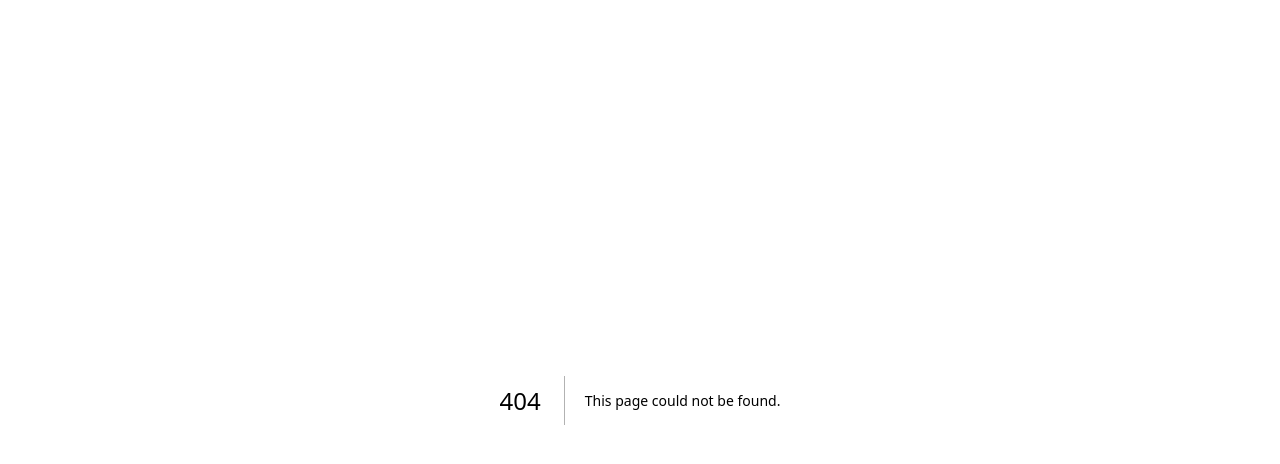
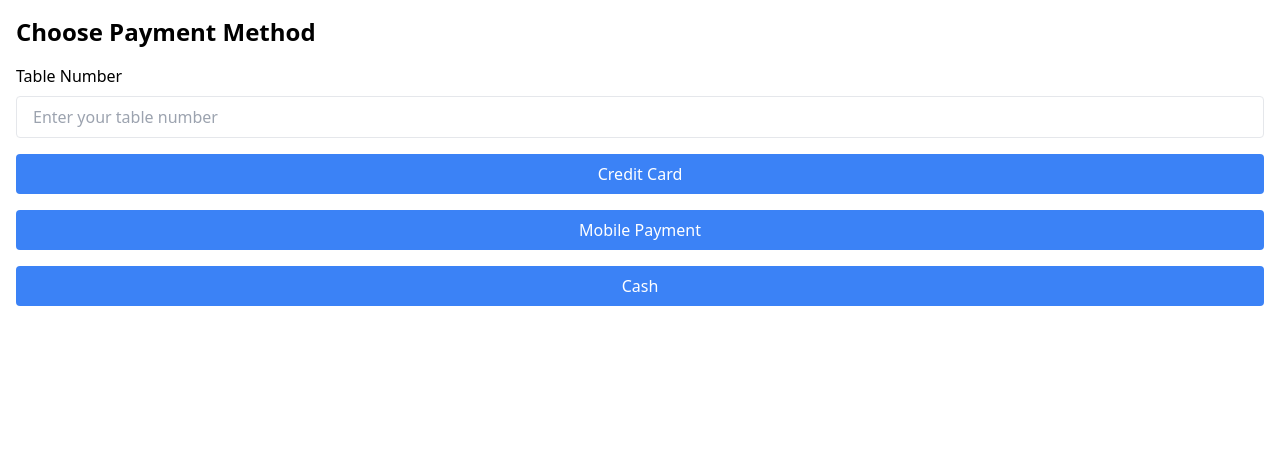
Before and after one commit to kuczkoowska/FastFoodApp, a Next.js app in the folder kioskkfc/: page /payment-methods in a window 1280 px wide. Before the commit this address had no page. Shown: the top 464 px of the page. Built offline with nearby package versions, Linux system fonts and the light colour scheme.

Commit message:
Added Payment methods and estimated waiting time

```diff
--- a/kioskkfc/app/checkout/page.js
+++ b/kioskkfc/app/checkout/page.js
@@ -1,9 +1,33 @@
 "use client";
-import React, { useContext } from "react";
+import React, { useContext, useState, useEffect } from "react";
+import { useRouter } from "next/navigation";
 import { CartContext } from "../CartContext";
 
 const CheckoutPage = () => {
   const { cartItems, totalPrice, updateQuantity } = useContext(CartContext);
+
+  const router = useRouter();
+
+  const [estimatedTime, setEstimatedTime] = useState(null);
+
+  useEffect(() => {
+    const calculateEstimatedTime = () => {
+      const minTime = 2;
+      const maxTime = cartItems.length > 5 ? 20 : 15;
+      const additionalTime = cartItems.length * 2;
+      const randomTime =
+        Math.floor(Math.random() * (maxTime - minTime + 1)) +
+        minTime +
+        additionalTime;
+      return `${randomTime} minutes`;
+    };
+
+    const timer = setTimeout(() => {
+      setEstimatedTime(calculateEstimatedTime());
+    }, 1000);
+
+    return () => clearTimeout(timer);
+  }, [cartItems]);
 
   return (
     <>
@@ -42,17 +66,25 @@ const CheckoutPage = () => {
         </ul>
       </div>
       <footer className="fixed bottom-0 w-full bg-gray-50 shadow-md p-4">
-        <div className="flex justify-between items-center text-white">
+        <div className="flex flex-col md:flex-row justify-between items-center text-white">
           <button
             onClick={() => window.history.back()}
             className="text-gray-700 py-2 px-4 text-lg"
           >
             &lt; Go Back
           </button>
-          <button className="bg-green-500 text-white rounded py-5 px-20 text-lg">
+          <button
+            onClick={() => router.push("/payment-methods")}
+            className="bg-green-500 text-white rounded py-5 px-20 text-lg"
+          >
             Pay Now {totalPrice.toFixed(2)}
           </button>
         </div>
+        {estimatedTime && (
+          <div className="mt-4 text-center text-gray-700">
+            Estimated Waiting Time: {estimatedTime}
+          </div>
+        )}
       </footer>
     </>
   );
--- /dev/null
+++ b/kioskkfc/app/payment-methods/layout.js
@@ -0,0 +1,7 @@
+import React from "react";
+
+const PaymentLayout = ({ children }) => {
+  return <>{children}</>;
+};
+
+export default PaymentLayout;
--- /dev/null
+++ b/kioskkfc/app/payment-methods/page.js
@@ -0,0 +1,55 @@
+"use client";
+import React, { useState } from "react";
+
+const PaymentMethodsPage = () => {
+  const [tableNumber, setTableNumber] = useState("");
+
+  const handlePaymentSelection = (method) => {
+    if (tableNumber.trim() === "") {
+      alert("Please enter your table number.");
+      return;
+    }
+
+    console.log(
+      `Selected payment method: ${method}, Table Number: ${tableNumber}`
+    );
+  };
+
+  return (
+    <div className="container mx-auto p-4">
+      <h1 className="text-2xl font-bold mb-4">Choose Payment Method</h1>
+      <div className="mb-4">
+        <label className="block mb-2">Table Number</label>
+        <input
+          type="number"
+          value={tableNumber}
+          onChange={(e) => setTableNumber(e.target.value)}
+          className="w-full px-4 py-2 border rounded"
+          placeholder="Enter your table number"
+        />
+      </div>
+      <div className="flex flex-col space-y-4">
+        <button
+          onClick={() => handlePaymentSelection("Credit Card")}
+          className="bg-blue-500 text-white px-4 py-2 rounded"
+        >
+          Credit Card
+        </button>
+        <button
+          onClick={() => handlePaymentSelection("Mobile Payment")}
+          className="bg-blue-500 text-white px-4 py-2 rounded"
+        >
+          Mobile Payment
+        </button>
+        <button
+          onClick={() => handlePaymentSelection("Cash")}
+          className="bg-blue-500 text-white px-4 py-2 rounded"
+        >
+          Cash
+        </button>
+      </div>
+    </div>
+  );
+};
+
+export default PaymentMethodsPage;
```
